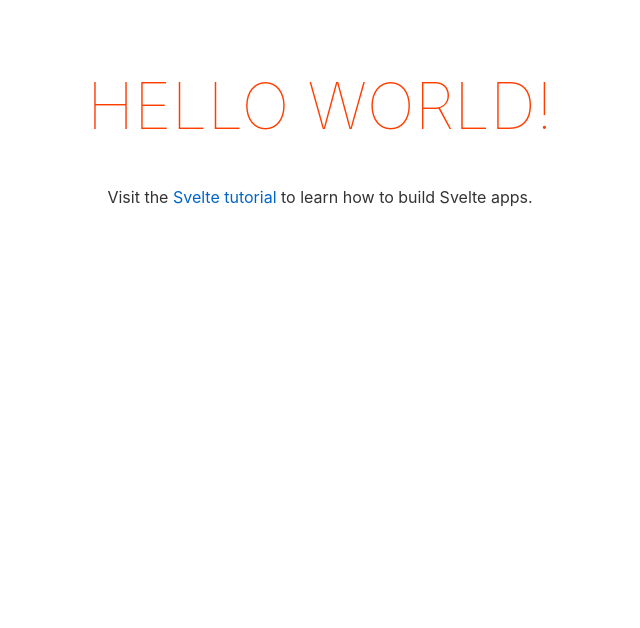
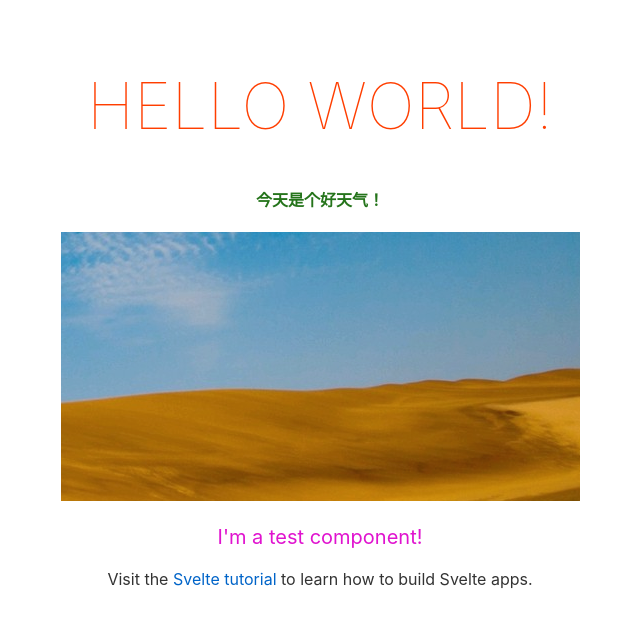
Before and after one commit to harryYao/my-svelte, a Svelte app: page / in a window 1280 px wide. Shown: the top 628 px of the page, without its empty margins (320-960 px from the left). Built offline with nearby package versions, Linux system fonts and the light colour scheme.

Commit message:
初始化体验下

```diff
--- a/src/App.svelte
+++ b/src/App.svelte
@@ -1,9 +1,15 @@
 <script>
+	import Test from './components/test.svelte';
 	export let name;
+	let str = '今天是个好天气！';
+	let src= 'assets/imgs/a.png'
 </script>
 
 <main>
 	<h1>Hello {name}!</h1>
+	<h4>{str}</h4>
+	<img src={src} alt="">
+	<Test></Test>
 	<p>Visit the <a href="https://svelte.dev/tutorial">Svelte tutorial</a> to learn how to build Svelte apps.</p>
 </main>
 
@@ -22,6 +28,10 @@
 		font-weight: 100;
 	}
 
+	h4 {
+		color: rgb(37, 116, 27);
+	}
+
 	@media (min-width: 640px) {
 		main {
 			max-width: none;
--- /dev/null
+++ b/src/components/test.svelte
@@ -0,0 +1,14 @@
+<div>
+  <p class="test">{name}</p>
+</div>
+
+<script>
+  let name = 'I\'m a test component!'
+</script>
+
+<style>
+.test {
+  color: rgb(224, 19, 207);
+  font-size: 20px;
+}
+</style>
```
Also changed, not shown: public/assets/imgs/a.png (added).
